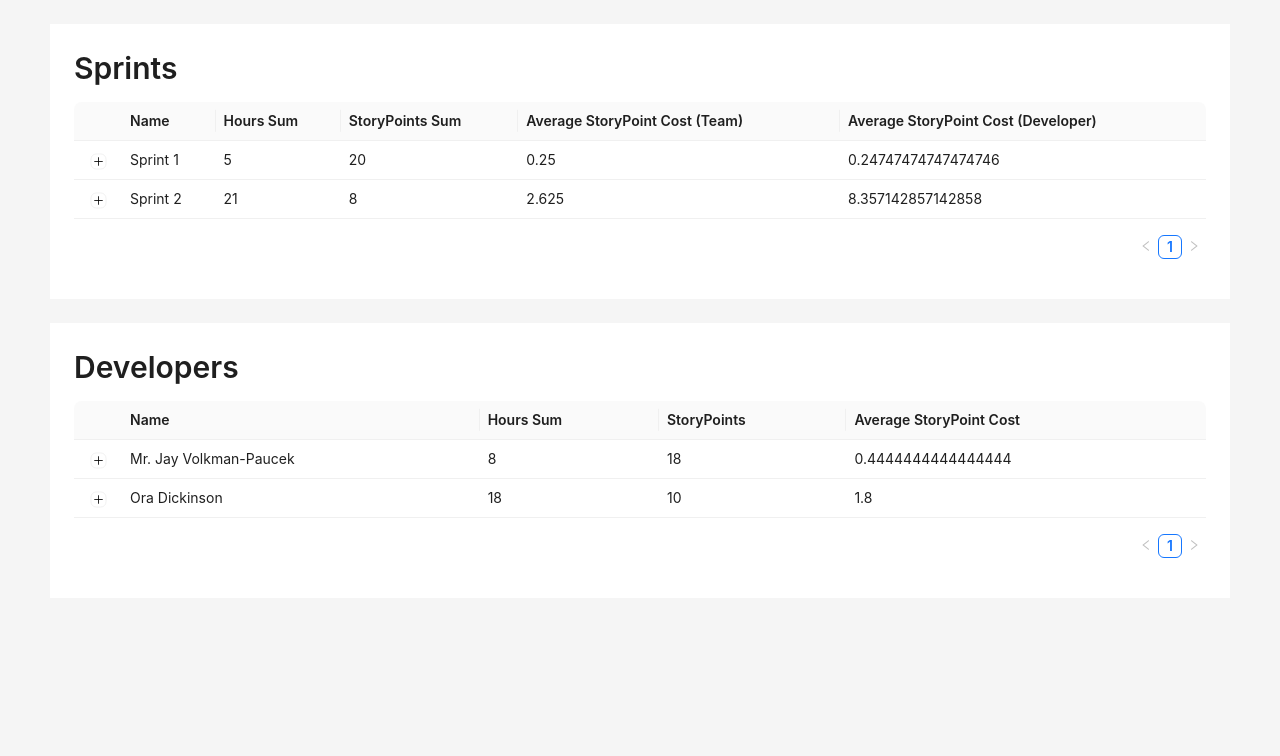
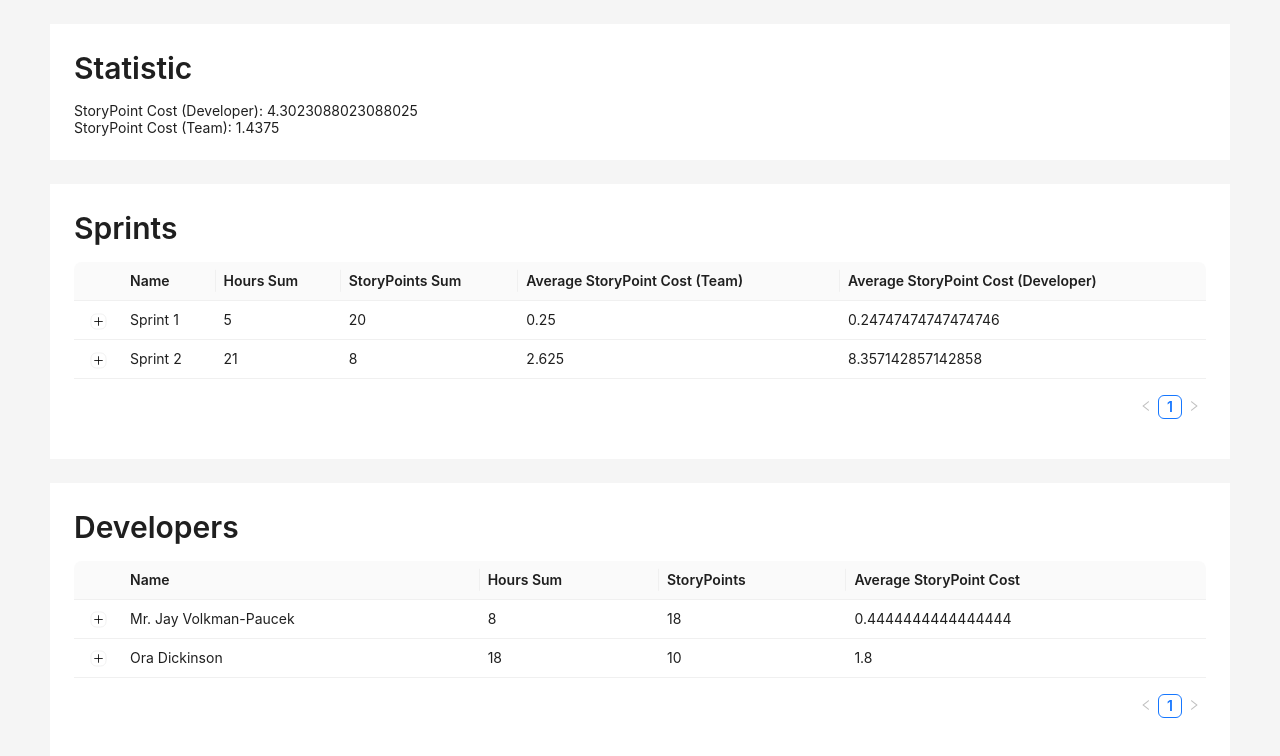
Before and after one commit to sakharov-de/sakharov.de, a React (Create React App) app: page /sp-calculator in a window 1280 px wide. Shown: the top 756 px of the page. Built offline with nearby package versions, Linux system fonts and the light colour scheme.

Commit message:
Add statistic

```diff
--- a/src/apps/sp-calculator/domain/index.ts
+++ b/src/apps/sp-calculator/domain/index.ts
@@ -33,7 +33,8 @@ export class Domain {
     this.services.set(
       DeveloperReportsService,
       new DeveloperReportsService(
-        this.getRepository(DeveloperReportsRepository)
+        this.getRepository(DeveloperReportsRepository),
+        this.getRepository(SprintsRepository)
       )
     );
   }
--- a/src/apps/sp-calculator/domain/services/developer-reports.service.ts
+++ b/src/apps/sp-calculator/domain/services/developer-reports.service.ts
@@ -2,12 +2,13 @@ import { Developer } from "../models/developer";
 import { Sprint } from "../models/sprint";
 import { DeveloperReportsRepository } from "../repositories/developer-reports.repository";
 import { DeveloperReport } from "../models/developer-report";
+import { SprintsRepository } from "../repositories/sprints.repository";
 
 export class DeveloperReportsService {
   constructor(
-    public readonly developerReportsRepository: DeveloperReportsRepository
+    private readonly developerReportsRepository: DeveloperReportsRepository,
+    private readonly sprintsRepository: SprintsRepository
   ) {}
-  // For Developers
   getHoursSumFromBy(entity: Developer | Sprint): number {
     let developerReports: DeveloperReport[] = [];
 
@@ -45,7 +46,15 @@ export class DeveloperReportsService {
   getAverageStoryPointCostBy(entity: Developer | Sprint): number {
     return this.getHoursSumFromBy(entity) / this.getStoryPointsSumBy(entity);
   }
+  getAverageStoryPointCostByAllSprints() {
+    const sprints = this.sprintsRepository.findAll();
 
+    return (
+      sprints.reduce((sum, sprint) => {
+        return sum + this.getAverageStoryPointCostBy(sprint);
+      }, 0) / sprints.length
+    );
+  }
   getSubjectAverageStoryPointCostBy(entity: Developer | Sprint): number {
     let developerReports: DeveloperReport[] = [];
 
@@ -63,6 +72,15 @@ export class DeveloperReportsService {
       }, 0) / developerReports.length
     );
   }
+  getSubjectAverageStoryPointCostByAllSprints() {
+    const sprints = this.sprintsRepository.findAll();
+
+    return (
+      sprints.reduce((sum, sprint) => {
+        return sum + this.getSubjectAverageStoryPointCostBy(sprint);
+      }, 0) / sprints.length
+    );
+  }
 
   private calculateHoursSum(developerReports: DeveloperReport[]): number {
     return developerReports.reduce((sum, report) => {
--- a/src/apps/sp-calculator/presentation/pages/home-page/index.tsx
+++ b/src/apps/sp-calculator/presentation/pages/home-page/index.tsx
@@ -228,6 +228,33 @@ export const HomePage: React.FC = () => {
       </div>
     );
   }
+  function renderStatisticCard() {
+    return (
+      <div
+        className="site-layout-content"
+        style={{
+          background: colorBgContainer,
+          padding: "0 24px 24px",
+        }}
+      >
+        <Typography.Title level={2}>Statistic</Typography.Title>
+        <div>
+          <div>
+            <span>{"StoryPoint Cost (Developer): "}</span>
+            <span>
+              {developerReportsService.getSubjectAverageStoryPointCostByAllSprints()}
+            </span>
+          </div>
+          <div>
+            <span>{"StoryPoint Cost (Team): "}</span>
+            <span>
+              {developerReportsService.getAverageStoryPointCostByAllSprints()}
+            </span>
+          </div>
+        </div>
+      </div>
+    );
+  }
 
   return (
     <Layout
@@ -243,6 +270,7 @@ export const HomePage: React.FC = () => {
           gap: "24px",
         }}
       >
+        {renderStatisticCard()}
         {renderSprintsCard()}
         {renderDevelopersCard()}
       </Layout.Content>
```
